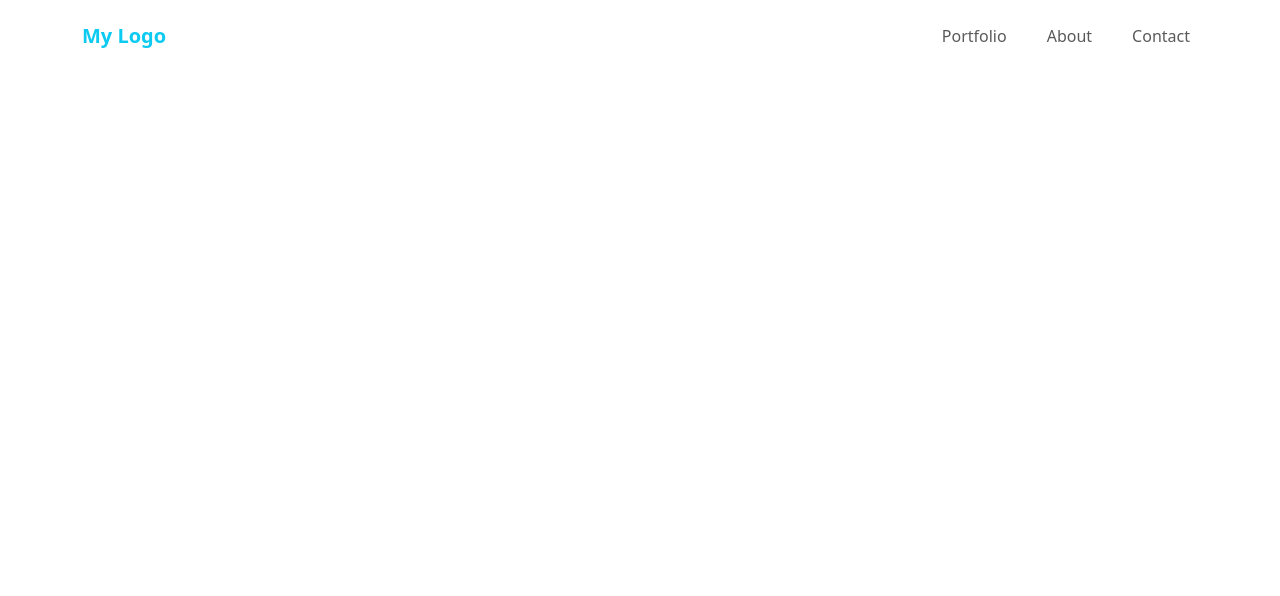
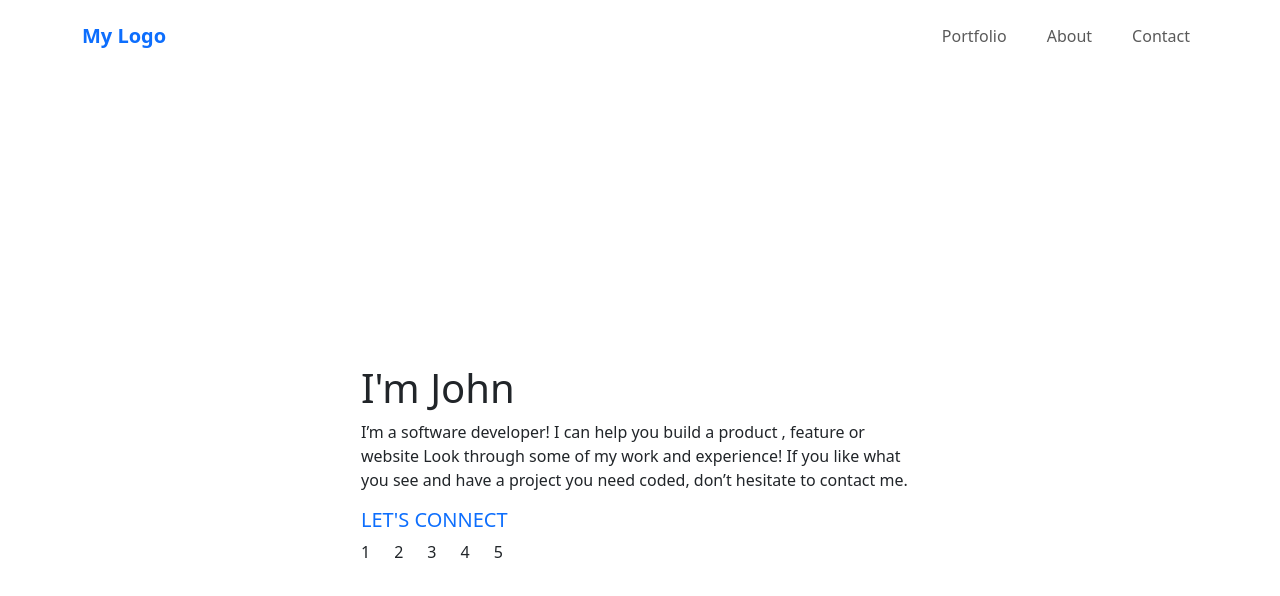
Before and after one commit to Rysth/bootstrap-portfolio, a website: page index.html in a window 1280 px wide. Drawn offline with nearby package versions, Linux system fonts and the light colour scheme.

Commit message:
Added the Navbar and Headline Section using Bootstrap.

```diff
--- a/index.html
+++ b/index.html
@@ -14,7 +14,7 @@
 		<!-- NAVBAR  -->
 		<nav class="navbar navbar-expand-lg bg-white py-3">
 			<div class="container d-flex justify-content-between">
-				<a class="navbar-brand text-info fw-bold" href="#">My Logo</a>
+				<a class="navbar-brand text-primary fw-bold" href="#">My Logo</a>
 				<button
 					class="navbar-toggler"
 					type="button"
@@ -42,6 +42,29 @@
 			</div>
 		</nav>
 
+		<main class="h-100">
+			<section class="vh-100">
+				<div class="container h-100 d-flex justify-content-center align-items-center">
+					<div class="w-50">
+						<h1 class="h1">I'm John</h1>
+						<p>
+							I’m a software developer! I can help you build a product , feature or website Look through
+							some of my work and experience! If you like what you see and have a project you need coded,
+							don’t hesitate to contact me.
+						</p>
+						<h2 class="h5 text-uppercase text-primary">Let's Connect</h2>
+						<ul class="d-flex justify-content-start align-items-center w-25 gap-4 px-0">
+							<li class="list-group-item">1</li>
+							<li class="list-group-item">2</li>
+							<li class="list-group-item">3</li>
+							<li class="list-group-item">4</li>
+							<li class="list-group-item">5</li>
+						</ul>
+					</div>
+				</div>
+			</section>
+		</main>
+
 		<!-- BOOTSTRAP 5.3.0 CDN LINK (JS) -->
 		<script src="https://cdn.jsdelivr.net/npm/bootstrap@5.3.0/dist/js/bootstrap.bundle.min.js"></script>
 	</body>
```
